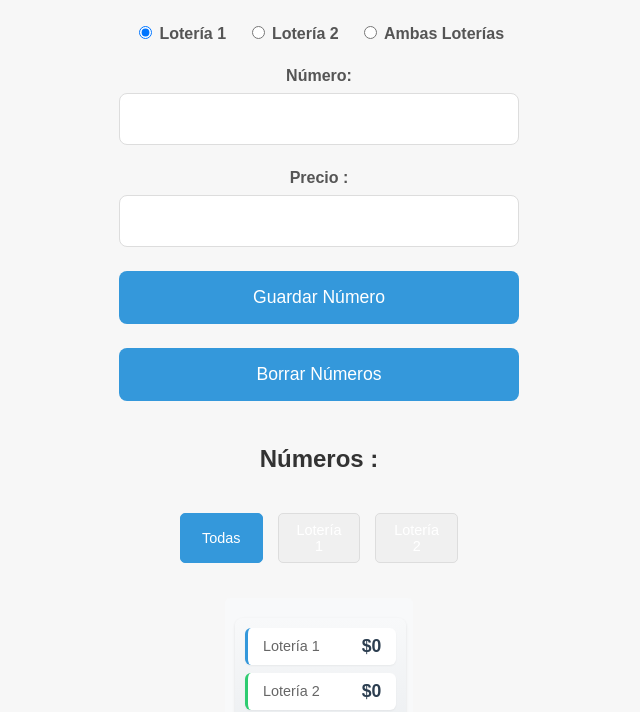
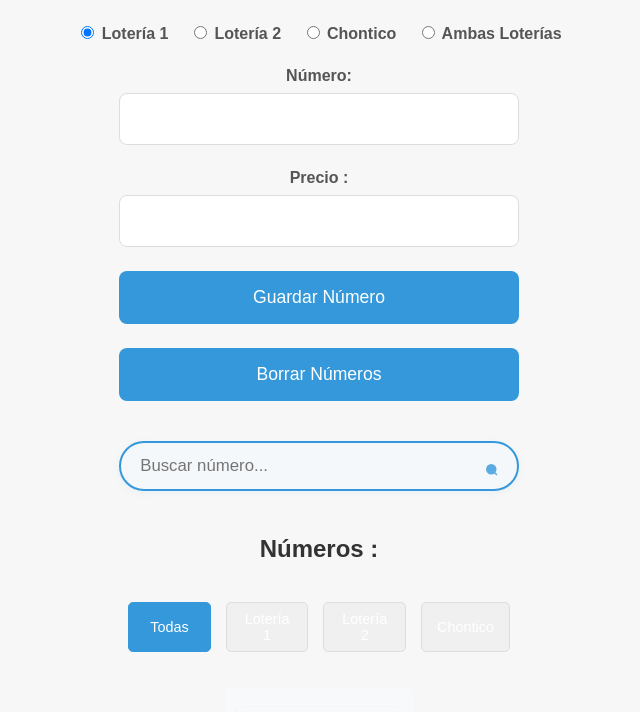
Before and after one commit to LogsTube/S.11, a plain HTML site: page index.html in a window 1280 px wide. Shown: the part 88-800 px from the top of the page, without its empty margins (321-961 px from the left). Drawn offline with Linux system fonts and the light colour scheme.

Commit message:
index.html

```diff
--- a/index.html
+++ b/index.html
@@ -298,6 +298,40 @@
                 font-size: 0.75rem;
             }
         }
+
+        /* Barra de búsqueda mejorada */
+        .busqueda-container {
+            position: relative;
+            width: 100%;
+            max-width: 400px;
+            margin: 1rem 0;
+            display: flex;
+            align-items: center;
+        }
+        #busqueda {
+            background: #f4f8fb;
+            border: 2px solid #3498db;
+            border-radius: 2rem;
+            padding: 0.8rem 2.2rem 0.8rem 1.2rem;
+            font-size: 1.05rem;
+            transition: box-shadow 0.2s, border-color 0.2s, background 0.2s, color 0.2s;
+            outline: none;
+            box-shadow: 0 2px 8px rgba(52,152,219,0.07);
+            margin-bottom: 0.5rem;
+            color: #2c3e50;
+            width: 100%;
+        }
+        .busqueda-icono {
+            position: absolute;
+            right: 1.1rem;
+            top: 50%;
+            transform: translateY(-50%);
+            width: 18px;
+            height: 18px;
+            pointer-events: none;
+            fill: #3498db;
+            opacity: 0.8;
+        }
     </style>
     <!-- Eliminar estas líneas de Firebase SDK -->
     <!-- <script src="https://www.gstatic.com/firebasejs/10.7.1/firebase-app-compat.js"></script>
@@ -313,6 +347,9 @@
         <label style="display: inline-block; margin-right: 1rem;">
             <input type="radio" name="loteria" value="2"> Lotería 2
         </label>
+        <label style="display: inline-block; margin-right: 1rem;">
+            <input type="radio" name="loteria" value="chontico"> Chontico
+        </label>
         <label style="display: inline-block;">
             <input type="radio" name="loteria" value="ambas"> Ambas Loterías
         </label>
@@ -327,17 +364,29 @@
     <button onclick="guardarNumero()">Guardar Número</button>
     <button onclick="borrarNumeros()">Borrar Números</button>
 
+    <div class="busqueda-container">
+        <input type="text" id="busqueda" placeholder="Buscar número...">
+        <svg class="busqueda-icono" viewBox="0 0 24 24"><circle cx="11" cy="11" r="7" stroke="none"/><line x1="18" y1="18" x2="15.5" y2="15.5" stroke="#3498db" stroke-width="2" stroke-linecap="round"/></svg>
+    </div>
+
     <h2>Números :</h2>
     <div class="tabs">
         <button class="tab-button active" onclick="cambiarVista('todas')">Todas</button>
         <button class="tab-button" onclick="cambiarVista('loteria1')">Lotería 1</button>
         <button class="tab-button" onclick="cambiarVista('loteria2')">Lotería 2</button>
+        <button class="tab-button" onclick="cambiarVista('chontico')">Chontico</button>
     </div>
     <div id="totales" style="text-align: center; margin: 15px 0; padding: 10px; background-color: #f8f9fa; border-radius: 5px;"></div>
     <div id="numerosGuardados"></div>
 
     <script>
         let numeros = JSON.parse(localStorage.getItem('numerosGuardados')) || [];
+        let busqueda = '';
+
+        document.getElementById('busqueda').addEventListener('input', function(e) {
+            busqueda = e.target.value;
+            mostrarNumeros();
+        });
 
         function guardarNumero() {
             const numeroInput = document.getElementById("numero");
@@ -366,6 +415,10 @@
                 .filter(n => n.loteria === "2" && n.numero === numero)
                 .reduce((sum, n) => sum + n.precio, 0);
 
+            const totalActualChontico = numeros
+                .filter(n => n.loteria === "chontico" && n.numero === numero)
+                .reduce((sum, n) => sum + n.precio, 0);
+
             if (loteriaSeleccionada === "1" || loteriaSeleccionada === "ambas") {
                 if (totalActualLoteria1 + precio > 5000) {
                     alert(`No se puede agregar este valor. El número ${numero} ya tiene $${totalActualLoteria1} en Lotería 1 y superaría el límite de $5000`);
@@ -376,6 +429,13 @@
             if (loteriaSeleccionada === "2" || loteriaSeleccionada === "ambas") {
                 if (totalActualLoteria2 + precio > 5000) {
                     alert(`No se puede agregar este valor. El número ${numero} ya tiene $${totalActualLoteria2} en Lotería 2 y superaría el límite de $5000`);
+                    return;
+                }
+            }
+
+            if (loteriaSeleccionada === "chontico") {
+                if (totalActualChontico + precio > 5000) {
+                    alert(`No se puede agregar este valor. El número ${numero} ya tiene $${totalActualChontico} en Chontico y superaría el límite de $5000`);
                     return;
                 }
             }
@@ -395,7 +455,6 @@
                         fecha: fechaString,
                         loteria: "1"
                     });
-
                     // Guardar para lotería 2
                     numeros.unshift({
                         id: Date.now() + 1,
@@ -415,7 +474,6 @@
                         loteria: loteriaSeleccionada
                     });
                 }
-
                 localStorage.setItem('numerosGuardados', JSON.stringify(numeros));
                 numeroInput.value = "";
                 precioInput.value = "";
@@ -437,13 +495,21 @@
             const totalesDiv = document.getElementById("totales");
             numerosGuardadosDiv.innerHTML = "";
 
+            // Filtrar por búsqueda
+            let numerosFiltrados = numeros;
+            if (busqueda && busqueda.trim() !== '') {
+                numerosFiltrados = numeros.filter(n => String(n.numero).padStart(3, '0').includes(busqueda.trim()));
+            }
+
             // Calcular totales
-            const totalLoteria1 = numeros
+            const totalLoteria1 = numerosFiltrados
                 .filter(n => n.loteria === "1")
                 .reduce((sum, n) => sum + n.precio, 0);
-
-            const totalLoteria2 = numeros
+            const totalLoteria2 = numerosFiltrados
                 .filter(n => n.loteria === "2")
+                .reduce((sum, n) => sum + n.precio, 0);
+            const totalChontico = numerosFiltrados
+                .filter(n => n.loteria === "chontico")
                 .reduce((sum, n) => sum + n.precio, 0);
 
             // Mostrar totales
@@ -457,14 +523,18 @@
                         <div class="label">Lotería 2</div>
                         <div class="amount">$${totalLoteria2.toLocaleString()}</div>
                     </div>
+                    <div class="total-item loteria2">
+                        <div class="label">Chontico</div>
+                        <div class="amount">$${totalChontico.toLocaleString()}</div>
+                    </div>
                     <div class="total-item total-general">
                         <div class="label">Total General</div>
-                        <div class="amount">$${(totalLoteria1 + totalLoteria2).toLocaleString()}</div>
+                        <div class="amount">$${(totalLoteria1 + totalLoteria2 + totalChontico).toLocaleString()}</div>
                     </div>
                 </div>
             `;
 
-            if (numeros.length === 0) {
+            if (numerosFiltrados.length === 0) {
                 numerosGuardadosDiv.textContent = "No hay números guardados.";
                 return;
             }
@@ -472,17 +542,17 @@
             // Crear secciones separadas para cada lotería
             const loteria1Div = document.createElement("div");
             const loteria2Div = document.createElement("div");
-
+            const chonticoDiv = document.createElement("div");
             loteria1Div.className = "loteria-section";
             loteria2Div.className = "loteria-section";
-
+            chonticoDiv.className = "loteria-section";
             loteria1Div.innerHTML = "<h3>Lotería 1:</h3>";
             loteria2Div.innerHTML = "<h3>Lotería 2:</h3>";
-
+            chonticoDiv.innerHTML = "<h3>Chontico:</h3>";
             const ul1 = document.createElement("ul");
             const ul2 = document.createElement("ul");
-
-            numeros.forEach((item, index) => {
+            const ulChontico = document.createElement("ul");
+            numerosFiltrados.forEach((item, index) => {
                 const li = document.createElement("li");
                 li.innerHTML = `
                     <span>Número: ${String(item.numero).padStart(3, '0')}, Precio: $${item.precio}</span>
@@ -490,44 +560,42 @@
                         <small style="margin-right: 10px; color: #666;">${item.fecha}, ${item.hora}</small>
                         <button onclick="borrarNumero(${item.id})">Borrar</button>
                     </span>`;
-
                 if (item.loteria === "1") {
                     ul1.appendChild(li);
-                } else {
+                } else if (item.loteria === "2") {
                     ul2.appendChild(li);
+                } else if (item.loteria === "chontico") {
+                    ulChontico.appendChild(li);
                 }
             });
-
             loteria1Div.appendChild(ul1);
             loteria2Div.appendChild(ul2);
-
+            chonticoDiv.appendChild(ulChontico);
             numerosGuardadosDiv.appendChild(loteria1Div);
             numerosGuardadosDiv.appendChild(loteria2Div);
-
+            numerosGuardadosDiv.appendChild(chonticoDiv);
             // Mostrar vista activa
-            cambiarVista('todas');
+            cambiarVista(vistaActual);
         }
 
+        let vistaActual = 'todas';
         function cambiarVista(vista) {
+            vistaActual = vista;
             const loteriaSections = document.querySelectorAll('.loteria-section');
             const tabButtons = document.querySelectorAll('.tab-button');
-
-            // Desactivar todos los botones
             tabButtons.forEach(button => button.classList.remove('active'));
-
-            // Ocultar todas las secciones
             loteriaSections.forEach(section => section.style.display = 'none');
-
-            // Activar el botón seleccionado
             document.querySelector(`.tab-button[onclick="cambiarVista('${vista}')"]`).classList.add('active');
-
-            // Mostrar las secciones según la vista seleccionada
             if (vista === 'todas') {
-                loteriaSections.forEach(section => section.style.display = 'block');
+                loteriaSections[0].style.display = 'block';
+                loteriaSections[1].style.display = 'block';
+                loteriaSections[2].style.display = 'block'; // Mostrar también Chontico
             } else if (vista === 'loteria1') {
                 loteriaSections[0].style.display = 'block';
             } else if (vista === 'loteria2') {
                 loteriaSections[1].style.display = 'block';
+            } else if (vista === 'chontico') {
+                loteriaSections[2].style.display = 'block';
             }
         }
 
@@ -552,8 +620,3 @@
     </script>
 </body>
 </html>
-</html>
-
-    </script>
-</body>
-</html>
```
